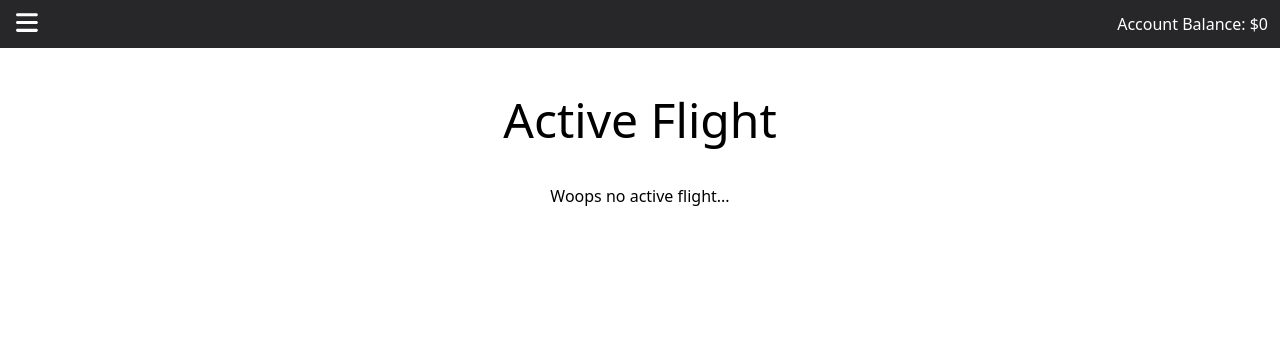
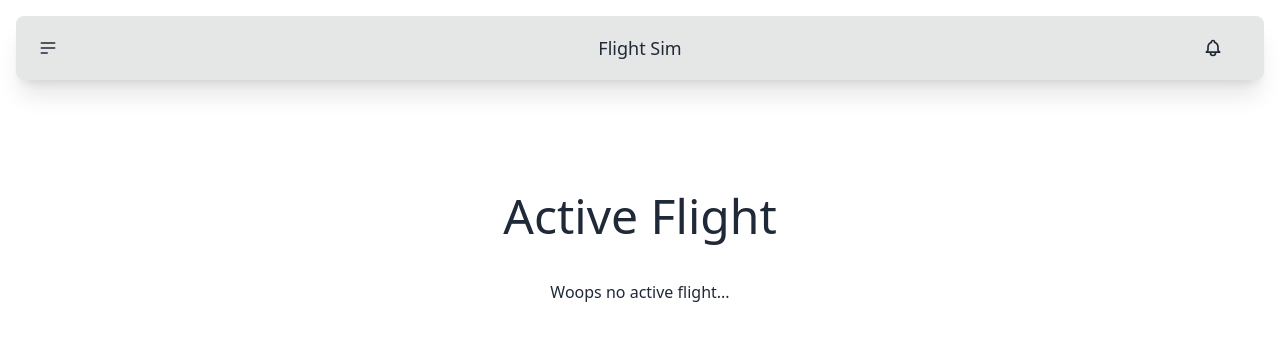
Before and after one commit to SergioHPassos/mfs-missiongen, a Next.js app: page /activeflight in a window 1280 px wide. Shown: the top 340 px of the page. Built offline with nearby package versions, Linux system fonts and the light colour scheme.

Commit message:
redesigned the navbar

```diff
--- a/components/Header.tsx
+++ b/components/Header.tsx
@@ -1,115 +1,127 @@
 import { useState, useEffect, useRef, useContext } from 'react'
 import Link from 'next/link'
 
-// context
-import { PilotContext } from '../context/PilotContext'
-
-// dependencies
-import { FontAwesomeIcon } from '@fortawesome/react-fontawesome'
-import { faBars } from '@fortawesome/free-solid-svg-icons'
-
-// interfaces
-import { Pilot } from '../interfaces/UtilityInterfaces'
-
 export default function Header() {
-  // context manager
-  const { state } = useContext(PilotContext)
-
-  const [isDropped, setIsDropped] = useState<boolean>(false)
-  const dropdown = useRef<HTMLDivElement>(null)
-
-  // toggle drop
-  const toggleIsDropped = () => {
-    if (isDropped) {
-      setIsDropped(false)
-    } else {
-      setIsDropped(true)
-    }
-  }
-
-  useEffect(() => {
-    // only add the event listener when the dropdown is opened
-    if (!isDropped) return
-    const handleClick = (event: any) => {
-      if (dropdown.current && !dropdown.current.contains(event.target)) {
-        setIsDropped(false)
-      }
-    }
-    window.addEventListener('click', handleClick)
-    // clean up
-    return () => window.removeEventListener('click', handleClick)
-  }, [isDropped])
-
   return (
-    // header
-    <div
-      className={
-        isDropped
-          ? 'absolute flex h-[15rem] w-full flex-col items-start bg-zinc-800 text-white opacity-90 transition-all'
-          : 'absolute flex h-12 w-full flex-col justify-center bg-zinc-800 text-white'
-      }
-      ref={dropdown}
+    <div className="md:p-4">
+      <div className="navbar bg-base-300 shadow-xl md:rounded-lg">
+        <div className="navbar-start">
+          <div className="dropdown">
+            <label tabIndex={0} className="btn btn-ghost btn-circle">
+              <svg
+                xmlns="http://www.w3.org/2000/svg"
+                className="h-5 w-5"
+                fill="none"
+                viewBox="0 0 24 24"
+                stroke="currentColor"
               >
-      {/* header content */}
-      <div className="flex w-full items-center justify-between">
-        {/* menu icon */}
-        <div
-          className={isDropped ? 'px-4 pt-[0.6rem]' : 'px-4'}
-          onClick={toggleIsDropped}
+                <path
+                  stroke-linecap="round"
+                  stroke-linejoin="round"
+                  stroke-width="2"
+                  d="M4 6h16M4 12h16M4 18h7"
+                />
+              </svg>
+            </label>
+            <ul
+              tabIndex={0}
+              className="dropdown-content menu rounded-box menu-compact mt-3 w-52 bg-base-300 p-2 shadow-xl"
             >
-          <FontAwesomeIcon icon={faBars} style={{ fontSize: 25 }} />
-        </div>
-
-        {/* account balance */}
-        <div className="pr-3">
-          <p>{`Account Balance: $${
-            state.accountBalance ? state.accountBalance : 0
-          }`}</p>
-        </div>
-      </div>
-
-      {/* links */}
-      <div className={isDropped ? 'p-4' : 'hidden'}>
+              <li>
                 <Link href="/" passHref={true}>
-          <p
-            className="py-[0.35rem] text-lg font-medium"
-            onClick={toggleIsDropped}
-          >
+                  <p className="py-[0.35rem] text-lg font-medium">
                     <a href="">Missions</a>
                   </p>
                 </Link>
-
+              </li>
+              <li>
                 <Link href="/activeflight" passHref={true}>
-          <p
-            className="py-[0.35rem] text-lg font-medium"
-            onClick={toggleIsDropped}
-          >
+                  <p className="py-[0.35rem] text-lg font-medium">
                     <a href="">Active Flight</a>
                   </p>
                 </Link>
-
+              </li>
+              <li>
                 <Link href="/pilot" passHref={true}>
-          <p
-            className="py-[0.35rem] text-lg font-medium"
-            onClick={toggleIsDropped}
-          >
+                  <p className="py-[0.35rem] text-lg font-medium">
                     <a href="">Pilot</a>
                   </p>
                 </Link>
-
+              </li>
+              <li>
                 <Link href="/shop" passHref={true}>
-          <p
-            className="py-[0.35rem] text-lg font-medium"
-            onClick={toggleIsDropped}
-          >
+                  <p className="py-[0.35rem] text-lg font-medium">
                     <a href="">Shop</a>
                   </p>
                 </Link>
+              </li>
+            </ul>
+          </div>
+        </div>
+        <div className="navbar-center">
+          <Link href="/" passHref={true}>
+            <p className="btn btn-ghost py-[0.35rem] text-lg font-medium normal-case">
+              <a href="">Flight Sim</a>
+            </p>
+          </Link>
+        </div>
+        <div className="navbar-end">
+          <div className="dropdown dropdown-end">
+            <label tabIndex={0} className="pr-4">
+              <button className="btn btn-ghost">
+                <div className="indicator">
+                  <svg
+                    xmlns="http://www.w3.org/2000/svg"
+                    className="h-5 w-5"
+                    fill="none"
+                    viewBox="0 0 24 24"
+                    stroke="currentColor"
+                  >
+                    <path
+                      stroke-linecap="round"
+                      stroke-linejoin="round"
+                      stroke-width="2"
+                      d="M15 17h5l-1.405-1.405A2.032 2.032 0 0118 14.158V11a6.002 6.002 0 00-4-5.659V5a2 2 0 10-4 0v.341C7.67 6.165 6 8.388 6 11v3.159c0 .538-.214 1.055-.595 1.436L4 17h5m6 0v1a3 3 0 11-6 0v-1m6 0H9"
+                    />
+                  </svg>
+                  {/* <span className="badge indicator-item badge-xs badge-primary"></span> */}
+                </div>
+              </button>
+            </label>
+            <ul
+              tabIndex={0}
+              className="dropdown-content menu rounded-box w-52 bg-base-300 p-2 shadow-xl"
+            >
+              <li>
+                <a>Item 1</a>
+              </li>
+              <li>
+                <a>Item 2</a>
+              </li>
+            </ul>
+          </div>
+          {/* {search icon} */}
+          {/* <label className="btn btn-ghost btn-circle">
+          <div className="indicator">
+            <svg
+              xmlns="http://www.w3.org/2000/svg"
+              className="h-5 w-5"
+              fill="none"
+              viewBox="0 0 24 24"
+              stroke="currentColor"
+            >
+              <path
+                stroke-linecap="round"
+                stroke-linejoin="round"
+                stroke-width="2"
+                d="M15 17h5l-1.405-1.405A2.032 2.032 0 0118 14.158V11a6.002 6.002 0 00-4-5.659V5a2 2 0 10-4 0v.341C7.67 6.165 6 8.388 6 11v3.159c0 .538-.214 1.055-.595 1.436L4 17h5m6 0v1a3 3 0 11-6 0v-1m6 0H9"
+              />
+            </svg>
+            <span className="badge indicator-item badge-xs badge-primary"></span>
+          </div>
+        </label> */}
+        </div>
       </div>
     </div>
   )
 }
-
-interface Props {
-  pilots: Pilot[]
-}
--- a/tailwind.config.js
+++ b/tailwind.config.js
@@ -9,6 +9,6 @@ module.exports = {
   plugins: [require('daisyui')],
   // daisyUI config (optional)
   daisyui: {
-    base: false,
+    base: true,
   },
 }
```
Lines whose indentation alone changed are shown as unchanged.
